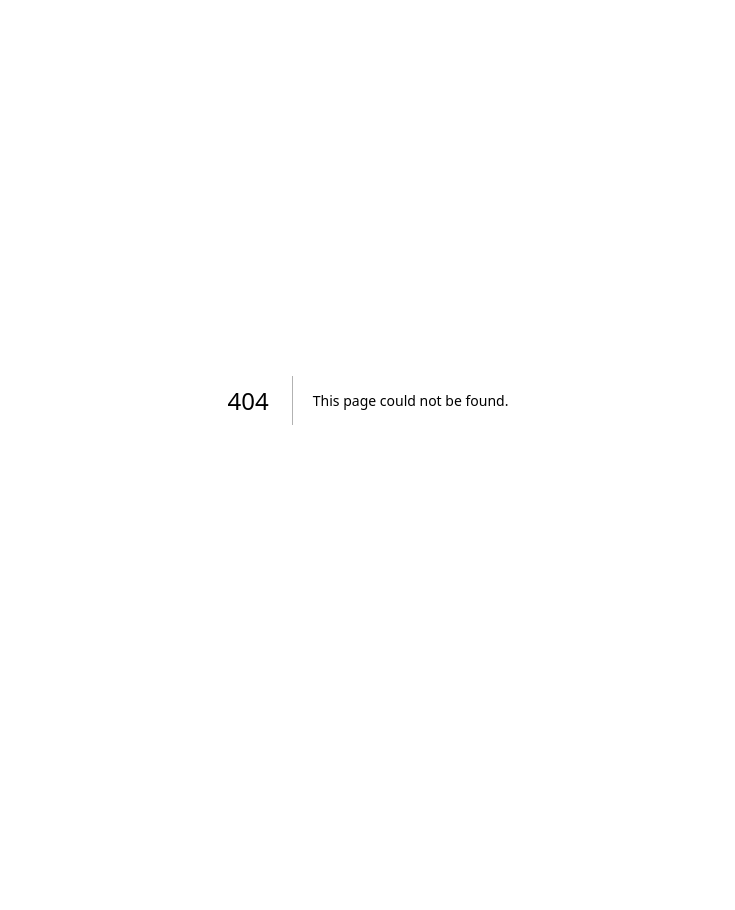
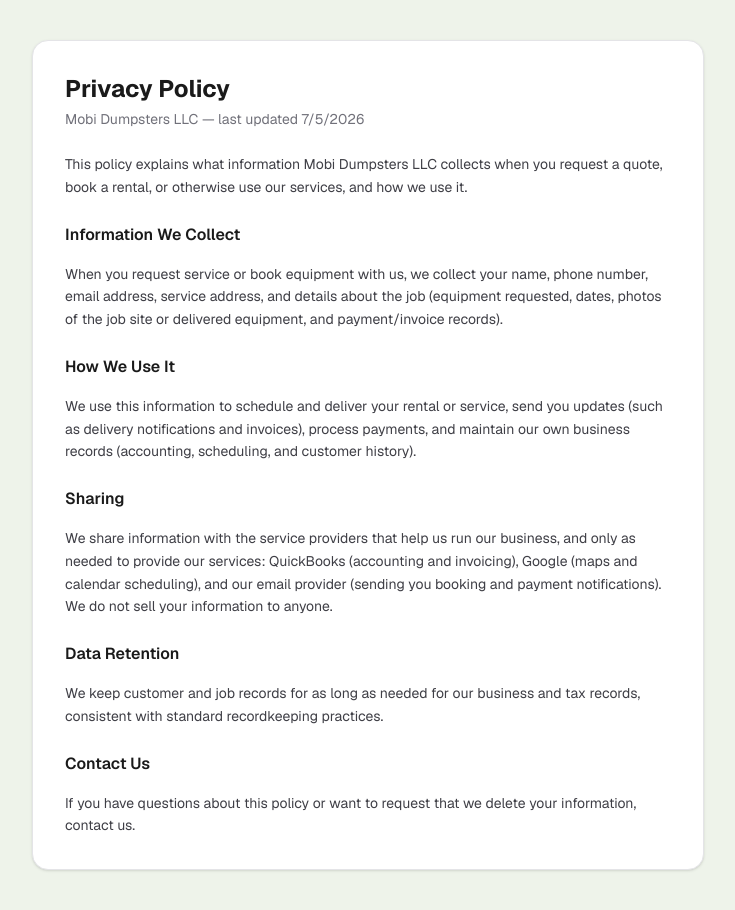
Before and after one commit to mobidumpster1/mobi-dumpsters-app, a Next.js app: page /privacy in a window 1280 px wide. Before the commit this address had no page. Shown: the whole page, without its empty margins (272-1007 px from the left). Before the commit the page ends 800 px from the top, so only its background shows below. Built offline with nearby package versions, Linux system fonts and the light colour scheme.

Commit message:
Add public Privacy Policy and Terms of Service pages
Needed as real, public URLs for Intuit's QuickBooks app review
(End-user license agreement / privacy policy fields), and reasonable
to have regardless.

```diff
--- /dev/null
+++ b/src/app/privacy/page.tsx
@@ -0,0 +1,70 @@
+import { branding } from "@/lib/branding";
+
+export const metadata = {
+  title: `Privacy Policy — ${branding.businessName}`,
+};
+
+export default function PrivacyPolicyPage() {
+  const contactLine = [branding.email, branding.phone].filter(Boolean).join(" · ");
+
+  return (
+    <div className="theme-light min-h-screen bg-brand-light px-4 py-10">
+      <div className="mx-auto max-w-2xl">
+        <div className="rounded-2xl border border-zinc-200 bg-white p-8 shadow-sm">
+          <h1 className="text-2xl font-bold text-ink">Privacy Policy</h1>
+          <p className="mt-1 text-sm text-zinc-500">
+            {branding.businessName} — last updated {new Date().toLocaleDateString()}
+          </p>
+
+          <div className="mt-6 flex flex-col gap-4 text-sm leading-relaxed text-zinc-700">
+            <p>
+              This policy explains what information {branding.businessName} collects
+              when you request a quote, book a rental, or otherwise use our
+              services, and how we use it.
+            </p>
+
+            <h2 className="mt-2 text-base font-semibold text-ink">Information We Collect</h2>
+            <p>
+              When you request service or book equipment with us, we collect your
+              name, phone number, email address, service address, and details
+              about the job (equipment requested, dates, photos of the job site
+              or delivered equipment, and payment/invoice records).
+            </p>
+
+            <h2 className="mt-2 text-base font-semibold text-ink">How We Use It</h2>
+            <p>
+              We use this information to schedule and deliver your rental or
+              service, send you updates (such as delivery notifications and
+              invoices), process payments, and maintain our own business
+              records (accounting, scheduling, and customer history).
+            </p>
+
+            <h2 className="mt-2 text-base font-semibold text-ink">Sharing</h2>
+            <p>
+              We share information with the service providers that help us run
+              our business, and only as needed to provide our services:
+              QuickBooks (accounting and invoicing), Google (maps and
+              calendar scheduling), and our email provider (sending you
+              booking and payment notifications). We do not sell your
+              information to anyone.
+            </p>
+
+            <h2 className="mt-2 text-base font-semibold text-ink">Data Retention</h2>
+            <p>
+              We keep customer and job records for as long as needed for our
+              business and tax records, consistent with standard recordkeeping
+              practices.
+            </p>
+
+            <h2 className="mt-2 text-base font-semibold text-ink">Contact Us</h2>
+            <p>
+              If you have questions about this policy or want to request that
+              we delete your information, contact us
+              {contactLine ? ` at ${contactLine}` : ""}.
+            </p>
+          </div>
+        </div>
+      </div>
+    </div>
+  );
+}
--- /dev/null
+++ b/src/app/terms/page.tsx
@@ -0,0 +1,61 @@
+import { branding } from "@/lib/branding";
+
+export const metadata = {
+  title: `Terms of Service — ${branding.businessName}`,
+};
+
+export default function TermsOfServicePage() {
+  const contactLine = [branding.email, branding.phone].filter(Boolean).join(" · ");
+
+  return (
+    <div className="theme-light min-h-screen bg-brand-light px-4 py-10">
+      <div className="mx-auto max-w-2xl">
+        <div className="rounded-2xl border border-zinc-200 bg-white p-8 shadow-sm">
+          <h1 className="text-2xl font-bold text-ink">Terms of Service</h1>
+          <p className="mt-1 text-sm text-zinc-500">
+            {branding.businessName} — last updated {new Date().toLocaleDateString()}
+          </p>
+
+          <div className="mt-6 flex flex-col gap-4 text-sm leading-relaxed text-zinc-700">
+            <p>
+              This app is used by {branding.businessName} to manage bookings,
+              equipment, invoicing, and customer communication for our
+              dumpster rental, junk removal, and demolition services. By
+              requesting a quote, booking equipment, or signing a service
+              agreement through this app, you agree to these terms.
+            </p>
+
+            <h2 className="mt-2 text-base font-semibold text-ink">Service Agreements</h2>
+            <p>
+              The specific terms of a rental or job — including pricing,
+              rental period, weight/overage limits, and liability terms —
+              are governed by the separate service agreement you sign for
+              that job, not by this page.
+            </p>
+
+            <h2 className="mt-2 text-base font-semibold text-ink">Use of This App</h2>
+            <p>
+              This app is provided to help you request, schedule, and pay for
+              services with {branding.businessName}. Booking requests are
+              subject to confirmation and availability. We may update or
+              change how this app works at any time.
+            </p>
+
+            <h2 className="mt-2 text-base font-semibold text-ink">Payments</h2>
+            <p>
+              Where online payment is offered, payments are processed through
+              QuickBooks Payments. We do not store your card or bank details
+              ourselves.
+            </p>
+
+            <h2 className="mt-2 text-base font-semibold text-ink">Contact Us</h2>
+            <p>
+              Questions about these terms? Contact us
+              {contactLine ? ` at ${contactLine}` : ""}.
+            </p>
+          </div>
+        </div>
+      </div>
+    </div>
+  );
+}
--- a/src/proxy.ts
+++ b/src/proxy.ts
@@ -3,10 +3,11 @@ import type { NextRequest } from "next/server";
 import { SESSION_COOKIE, sessionToken } from "@/lib/auth";
 
 // Public routes anyone can reach without logging in — the customer-facing
-// booking flow and agreement signing, the login page itself, and the cron
+// booking flow and agreement signing, the login page itself, the cron
 // endpoints Vercel calls on a schedule (which can't log in and are instead
-// protected by CRON_SECRET, see src/app/api/cron/*/route.ts).
-const PUBLIC_PATHS = ["/login", "/book", "/agreement", "/api/cron"];
+// protected by CRON_SECRET, see src/app/api/cron/*/route.ts), and the
+// privacy/terms pages required by Intuit's QuickBooks app review.
+const PUBLIC_PATHS = ["/login", "/book", "/agreement", "/api/cron", "/privacy", "/terms"];
 
 function isPublic(pathname: string) {
   return PUBLIC_PATHS.some((p) => pathname === p || pathname.startsWith(`${p}/`));
```
